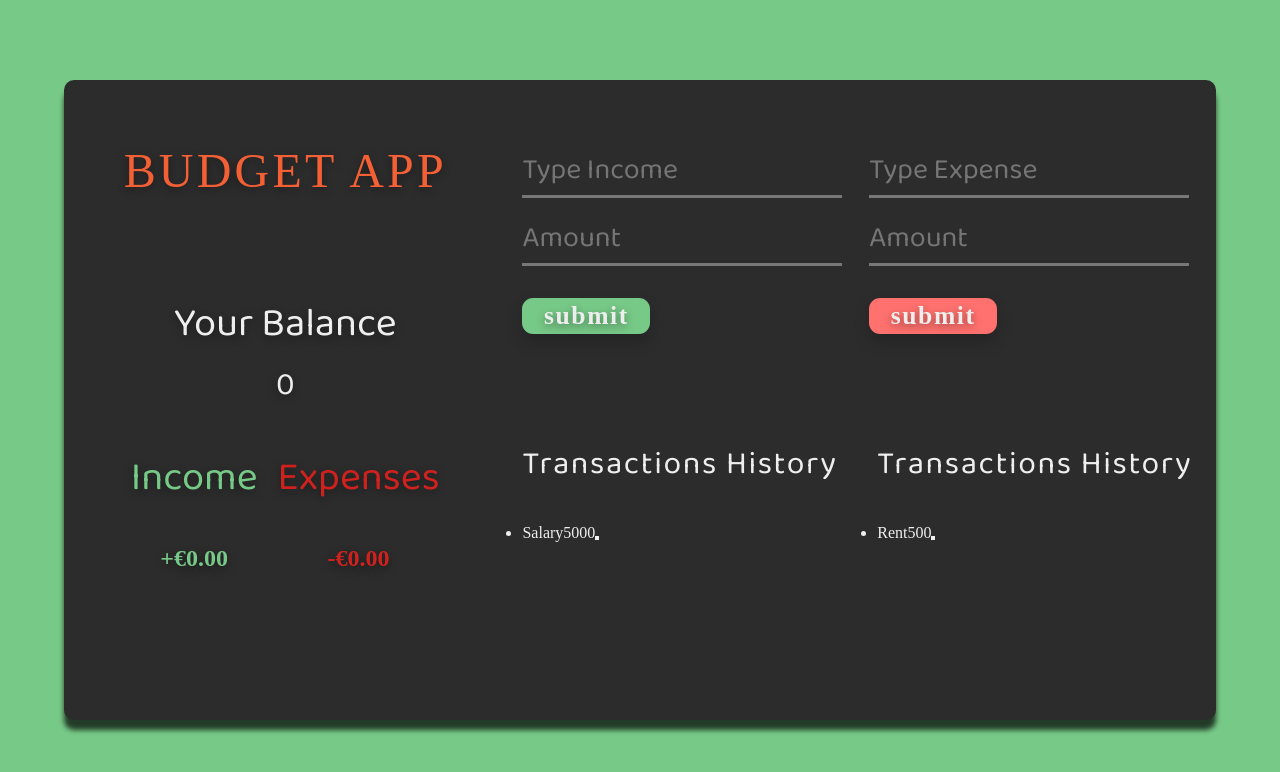
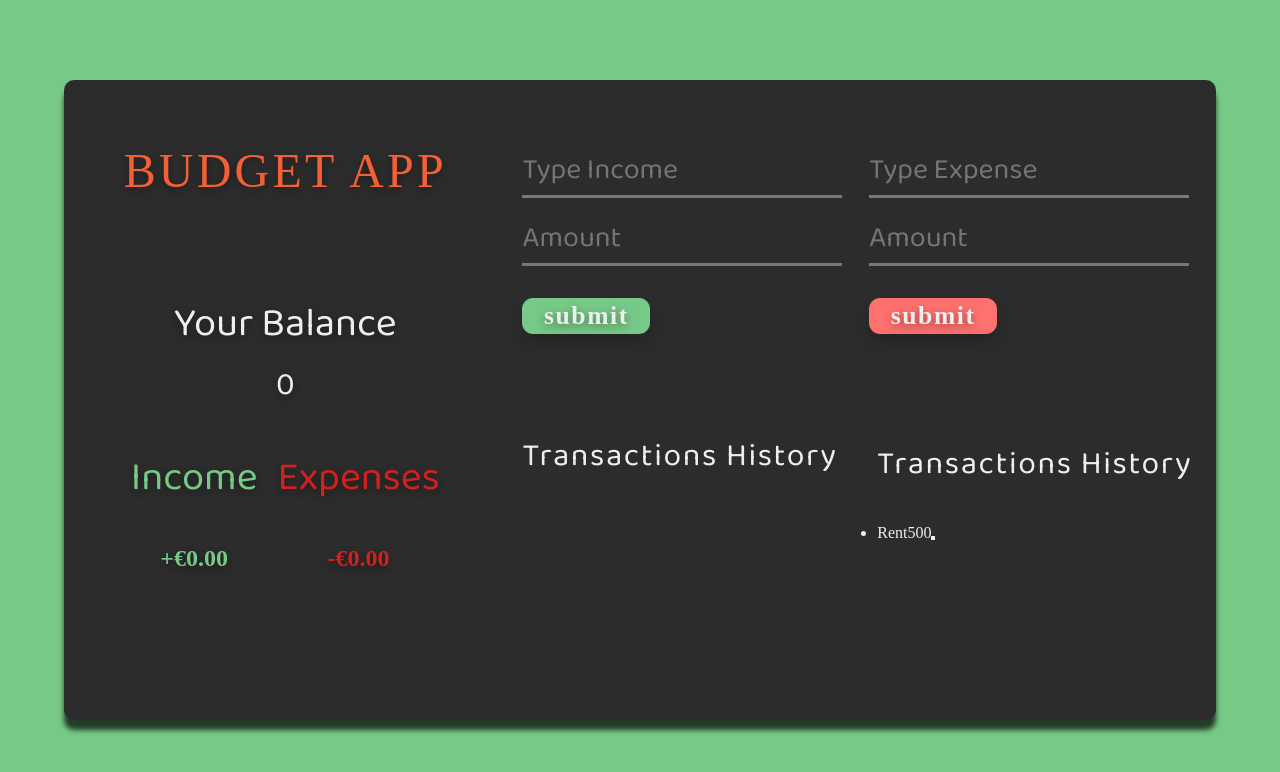
Before and after one commit to supriyakavathekar/Budget-final, a React (Vite) app: page / in a window 1280 px wide. Shown: the top 772 px of the page. Built offline with nearby package versions, Linux system fonts and the light colour scheme; a web font is replaced by a local one.

Commit message:
added transaction h istory

```diff
--- a/src/App.jsx
+++ b/src/App.jsx
@@ -3,13 +3,15 @@ import Header from './components/Header'
 import Balance from './components/Balance'
 import Income from './components/Income'
 import Expense from './components/Expense'
-import AddTransaction from './components/AddTRansaction'
+import AddTransaction from './components/AddTransaction'
 
 
 function App() {
 
   const [balance, setbalance] = useState(0)
   const [amountPaid, setamountPaid] = useState(0)
+  const [description, setdescription] = useState([])
+
 
 
   return (
@@ -19,8 +21,8 @@ function App() {
        <div className='app-wrapper'>
         <Header/>
         <Balance balance= {balance} setbalance = {setbalance} amountPaid= {amountPaid} setamountPaid = {setamountPaid}/>
-      <AddTransaction setbalance= {setbalance} setamountPaid = {setamountPaid}/>
-        <Income/>
+      <AddTransaction setbalance= {setbalance} setamountPaid = {setamountPaid} description={description} setdescription={setdescription} />
+        <Income   />
         <Expense/>
        </div>
     </div>
--- a/src/components/AddTransaction.jsx
+++ b/src/components/AddTransaction.jsx
@@ -1,6 +1,8 @@
 import React from 'react'
 
-function AddTransaction({setbalance ,setamountPaid}) {
+function AddTransaction({setbalance ,setamountPaid, setdescription, description }) {
+
+
 
 
     function submithandler(e) {
@@ -9,6 +11,7 @@ function AddTransaction({setbalance ,setamountPaid}) {
             let result = i = i + Number(e.target.money.value)
             return result
         })
+      setdescription(i => [...i, `  ${e.target.description.value} ,${e.target.money.value}` ])
 
     }
 
@@ -31,6 +34,24 @@ function AddTransaction({setbalance ,setamountPaid}) {
             <input placeholder='Amount' type="number" name="money" autoComplete='off' />
             <input type="submit" value="submit" />
         </div>
+        <div className='transactions'>
+        <h2>Transactions History</h2>
+        </div>
+        {description.map (i => <div className=' transactions-income'>
+
+        <ul className='c-list'>
+            <li className='transaction'>
+              <span className='transaction-text'>
+              {i}
+              </span>
+              <span className='transaction-amount'></span>
+              <button className='delete-btn'>
+                <i className="fas fa-trash"></i>
+              </button>
+            </li>
+        </ul>
+
+    </div>)}
       </form>
 
       <form onSubmit={paidHandler}>
--- a/src/components/Income.jsx
+++ b/src/components/Income.jsx
@@ -1,18 +1,22 @@
 import React from 'react'
 
 function Income() {
+
+
   return (
     <div className='transactions transactions-income'>
-        <h2>Transactions History</h2>
+        {/* <h2>Transactions History</h2>
         <ul className='c-list'>
             <li className='transaction'>
-              <span className='transaction-text'>Salary</span>
+              <span className='transaction-text'>
+
+              </span>
               <span className='transaction-amount'>5000</span>
               <button className='delete-btn'>
                 <i className="fas fa-trash"></i>
               </button>
             </li>
-        </ul>
+        </ul> */}
 
     </div>
   )
```
